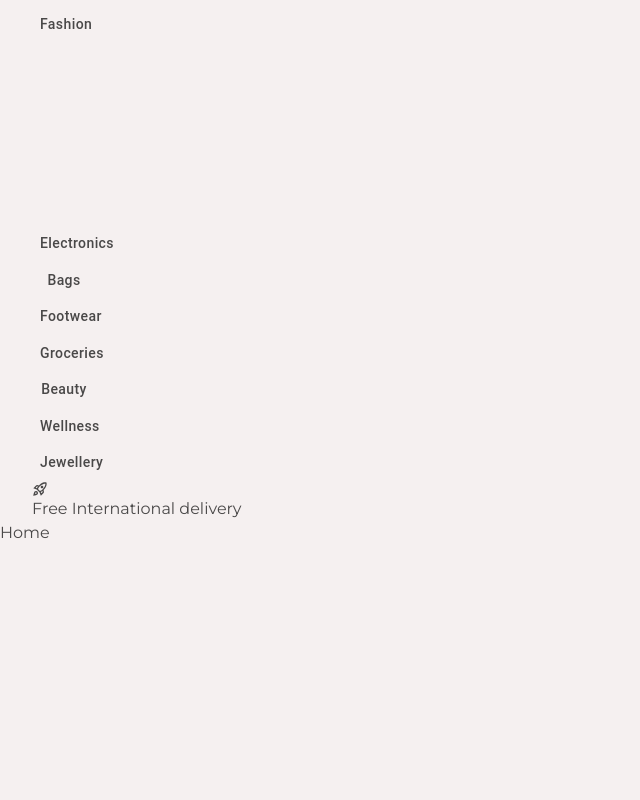
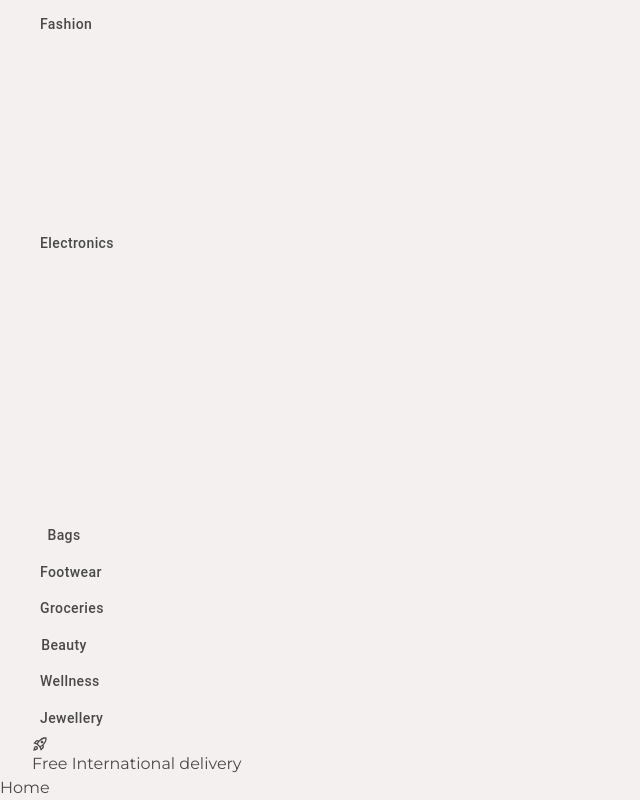
Before and after one commit to Aminulhoque01/GlassyShop-frontend, a React (Vite) app: page / in a window 1280 px wide. Shown: the part 609-1409 px from the top of the page, without its empty margins (0-640 px from the left). Before the commit the page ends 1154 px from the top, so only its background shows below. Built offline with nearby package versions, Linux system fonts and the light colour scheme.

Commit message:
hover sabmune

```diff
--- a/src/components/Header/Navigation/index.jsx
+++ b/src/components/Header/Navigation/index.jsx
@@ -1,5 +1,4 @@
-
-import  Button  from "@mui/material/Button"
+import Button from "@mui/material/Button";
 import { HiOutlineMenuAlt1 } from "react-icons/hi";
 import { LiaAngleDownSolid } from "react-icons/lia";
 import { Link } from "react-router-dom";
@@ -7,21 +6,23 @@ import { MdOutlineRocketLaunch } from "react-icons/md";
 import CategoryPanel from "./CategoryPanel";
 import { useState } from "react";
 
-const Navigation=()=>{
+const Navigation = () => {
+  const [isOpenCategoryPanel, setIsOpenCategoryPanel] = useState(false);
 
-    const[isOpenCategoryPanel, setIsOpenCategoryPanel]= useState(false)
+  const openCategoryPanel = () => {
+    setIsOpenCategoryPanel(true);
+  };
 
-    const openCategoryPanel=()=>{
-        setIsOpenCategoryPanel(true)
-    }
-
-
-    return(
+  return (
     <>
       <nav className="py-2">
         <div className="container flex items-center justify-end gap-8">
           <div className="col_1 w-[20%]" onClick={openCategoryPanel}>
-                    <Button className="!text-black gap-2 w-full"><HiOutlineMenuAlt1 className="text-[18px]"/>Shop By Categories <LiaAngleDownSolid className="text-[14px] ml-auto font-bold"/></Button>
+            <Button className="!text-black gap-2 w-full">
+              <HiOutlineMenuAlt1 className="text-[18px]" />
+              Shop By Categories{" "}
+              <LiaAngleDownSolid className="text-[14px] ml-auto font-bold" />
+            </Button>
           </div>
 
           <div className="col_2 w-[60%]">
@@ -32,67 +33,212 @@ const Navigation=()=>{
                 </Link>
               </li>
               <li className="list-none relative">
-                            <Link to="/fashion" className="link transition text-[14px] font-[500]"><Button className="link transition !font-[500]">Fashion</Button></Link>
+                <Link
+                  to="/fashion"
+                  className="link transition text-[14px] font-[500]"
+                >
+                  <Button className="link transition !font-[500]">
+                    Fashion
+                  </Button>
+                </Link>
 
                 <div className="submenu absolute top-[120%] left-[0%] min-w-[150px] bg-white shadow-md opacity-0 transition-all">
                   <ul>
                     <li className="list-none  w-full">
-                                       <Link to='/' className="w-full"> <Button className="!text-[rgba(0,0,0,0.8)]  w-full !text-left !justify-start !rounded-none">Men</Button></Link>
+                      <Link to="/" className="w-full">
+                        {" "}
+                        <Button className="!text-[rgba(0,0,0,0.8)]  w-full !text-left !justify-start !rounded-none">
+                          Men
+                        </Button>
+                      </Link>
                     </li>
                     <li className="list-none w-full">
-                                        <Link to='/' className="w-full">  <Button className="!text-[rgba(0,0,0,0.8)]  w-full !text-left !justify-start !rounded-none">Women</Button> </Link>
+                      <Link to="/" className="w-full">
+                        {" "}
+                        <Button className="!text-[rgba(0,0,0,0.8)]  w-full !text-left !justify-start !rounded-none">
+                          Women
+                        </Button>{" "}
+                      </Link>
                     </li>
                     <li className="list-none  w-full">
-                                         <Link to='/' className="w-full"> <Button className="!text-[rgba(0,0,0,0.8)]  w-full !text-left !justify-start !rounded-none">Girls</Button></Link>
+                      <Link to="/" className="w-full">
+                        {" "}
+                        <Button className="!text-[rgba(0,0,0,0.8)]  w-full !text-left !justify-start !rounded-none">
+                          Girls
+                        </Button>
+                      </Link>
                     </li>
                     <li className="list-none  w-full">
-                                         <Link to='/' className="w-full"> <Button className="!text-[rgba(0,0,0,0.8)]  w-full !text-left !justify-start !rounded-none">kids</Button></Link>
+                      <Link to="/" className="w-full">
+                        {" "}
+                        <Button className="!text-[rgba(0,0,0,0.8)]  w-full !text-left !justify-start !rounded-none">
+                          kids
+                        </Button>
+                      </Link>
                     </li>
                     <li className="list-none  w-full">
-                                         <Link to='/' className="w-full"> <Button className="!text-[rgba(0,0,0,0.8)]  w-full !text-left !justify-start !rounded-none">Boys</Button></Link>
+                      <Link to="/" className="w-full">
+                        {" "}
+                        <Button className="!text-[rgba(0,0,0,0.8)]  w-full !text-left !justify-start !rounded-none">
+                          Boys
+                        </Button>
+                      </Link>
+                    </li>
+                  </ul>
+                </div>
+              </li>
+              <li className="list-none relative">
+                <Link
+                  to="/electronics"
+                  className="link transition text-[14px] font-[500]"
+                >
+                  <Button className="link transition !font-[500]">
+                    Electronics
+                  </Button>
+                </Link>
+                <div className="submenu absolute top-[120%] left-[0%] min-w-[150px] bg-white shadow-md opacity-0 transition-all">
+                  <ul>
+                    <li className="list-none  w-full relative">
+                      <Link to="/" className="w-full">
+                        {" "}
+                        <Button className="!text-[rgba(0,0,0,0.8)]  w-full !text-left !justify-start !rounded-none ">
+                          Mobile
+                        </Button>
+                      </Link>
+                      <div className="submenu absolute top-[0%] left-[100%] min-w-[150px] bg-white shadow-md opacity-0 transition-all">
+                        <ul>
+                          <li className="list-none  w-full">
+                            <Link to="/" className="w-full">
+                              {" "}
+                              <Button className="!text-[rgba(0,0,0,0.8)]  w-full !text-left !justify-start !rounded-none">
+                                Apple
+                              </Button>
+                            </Link>
+                          </li>
+                          <li className="list-none w-full">
+                            <Link to="/" className="w-full">
+                              {" "}
+                              <Button className="!text-[rgba(0,0,0,0.8)]  w-full !text-left !justify-start !rounded-none">
+                                Iphone
+                              </Button>{" "}
+                            </Link>
+                          </li>
+                          <li className="list-none  w-full">
+                            <Link to="/" className="w-full">
+                              {" "}
+                              <Button className="!text-[rgba(0,0,0,0.8)]  w-full !text-left !justify-start !rounded-none">
+                                Vivo
+                              </Button>
+                            </Link>
+                          </li>
+                          <li className="list-none  w-full">
+                            <Link to="/" className="w-full">
+                              {" "}
+                              <Button className="!text-[rgba(0,0,0,0.8)]  w-full !text-left !justify-start !rounded-none">
+                                Samsug
+                              </Button>
+                            </Link>
+                          </li>
+                        </ul>
+                      </div>
+                    </li>
+                    <li className="list-none w-full">
+                      <Link to="/" className="w-full">
+                        {" "}
+                        <Button className="!text-[rgba(0,0,0,0.8)]  w-full !text-left !justify-start !rounded-none">
+                          Laptops
+                        </Button>{" "}
+                      </Link>
+                    </li>
+                    <li className="list-none  w-full">
+                      <Link to="/" className="w-full">
+                        {" "}
+                        <Button className="!text-[rgba(0,0,0,0.8)]  w-full !text-left !justify-start !rounded-none">
+                          Smart Watch
+                        </Button>
+                      </Link>
+                    </li>
+                  </ul>
+                </div>
+              </li>
+              <li className="list-none">
+                <Link
+                  to="/bags"
+                  className="link transition text-[14px] font-[500]"
+                >
+                  <Button className="link transition !font-[500]">Bags</Button>
+                </Link>
+              </li>
+              <li className="list-none">
+                <Link
+                  to="/footwear"
+                  className="link transition text-[14px] font-[500]"
+                >
+                  <Button className="link transition !font-[500]">
+                    Footwear
+                  </Button>
+                </Link>
+              </li>
+              <li className="list-none">
+                <Link
+                  to="/groceries"
+                  className="link transition text-[14px] font-[500]"
+                >
+                  <Button className="link transition !font-[500]">
+                    Groceries
+                  </Button>
+                </Link>
+              </li>
+              <li className="list-none">
+                <Link
+                  to="/beauty"
+                  className="link transition text-[14px] font-[500]"
+                >
+                  <Button className="link transition !font-[500]">
+                    Beauty
+                  </Button>
+                </Link>
+              </li>
+              <li className="list-none">
+                <Link
+                  to="/wellness"
+                  className="link transition text-[14px] font-[500]"
+                >
+                  <Button className="link transition !font-[500]">
+                    Wellness
+                  </Button>
+                </Link>
+              </li>
+
+              <li className="list-none">
+                <Link
+                  to="/jewellery"
+                  className="link transition text-[14px] font-[500]"
+                >
+                  <Button className="link transition !font-[500]">
+                    Jewellery
+                  </Button>
+                </Link>
               </li>
             </ul>
           </div>
 
-                        </li>
-                        <li className="list-none">
-                            <Link to="/electronics" className="link transition text-[14px] font-[500]"><Button className="link transition !font-[500]">Electronics</Button></Link>
-                        </li>
-                        <li className="list-none">
-                            <Link to="/bags" className="link transition text-[14px] font-[500]"><Button className="link transition !font-[500]">Bags</Button></Link>
-                        </li>
-                        <li className="list-none">
-                            <Link to="/footwear" className="link transition text-[14px] font-[500]"><Button className="link transition !font-[500]">Footwear</Button></Link>
-                        </li>
-                        <li className="list-none">
-                            <Link to="/groceries" className="link transition text-[14px] font-[500]"><Button className="link transition !font-[500]">Groceries</Button></Link>
-                        </li>
-                        <li className="list-none">
-                            <Link to="/beauty" className="link transition text-[14px] font-[500]"><Button className="link transition !font-[500]">Beauty</Button></Link>
-                        </li>
-                        <li className="list-none">
-                            <Link to="/wellness" className="link transition text-[14px] font-[500]"><Button className="link transition !font-[500]">Wellness</Button></Link>
-                        </li>
-
-                        <li className="list-none">
-                            <Link to="/jewellery" className="link transition text-[14px] font-[500]"><Button className="link transition !font-[500]">Jewellery</Button></Link>
-                        </li>
-
-                    </ul>
+          <div className="col_3 w-[20%]">
+            <p className="text-[14px] font-[500] flex items-center gap-3 mb-0 mt-0">
+              <MdOutlineRocketLaunch className="text-[18px]" /> Free
+              International delivery
+            </p>
           </div>
-
-                <div className="col_3 w-[20%]">
-                    <p className="text-[14px] font-[500] flex items-center gap-3 mb-0 mt-0"><MdOutlineRocketLaunch className="text-[18px]"/> Free International delivery</p>
-                </div>
-
-
         </div>
       </nav>
 
       {/* // CategoryPanel components */}
-        <CategoryPanel  isOpenCategoryPanel={isOpenCategoryPanel} setIsOpenCategoryPanel={setIsOpenCategoryPanel}/>
+      <CategoryPanel
+        isOpenCategoryPanel={isOpenCategoryPanel}
+        setIsOpenCategoryPanel={setIsOpenCategoryPanel}
+      />
     </>
-    )
-}
+  );
+};
 
-export default Navigation
+export default Navigation;
--- a/src/index.css
+++ b/src/index.css
@@ -23,11 +23,11 @@ body {
 } */
 
 .link:hover {
-  color: #ff5252;
+  color: #ff5252 !important;
 }
 
 .muiBadge-badge{background-color:#ff5252 !important}
-nav button{text-transform: capitalize !important; color: rgba(0,0,0,0.7) !important}
+nav ul button{text-transform: capitalize !important; color: rgba(0,0,0,0.7) !important}
 /* nav button:hover{text-transform: capitalize !important; color: #ff5252 !important} */
 
 /* nav ul button:hover .MuTouchRipple-root{background: rgba(0,0,0,0.1) !important;} */
```
Also changed, not shown: src/components/Header/Navigation/style.css (+8 -0 lines). Lines whose indentation alone changed are shown as unchanged.
